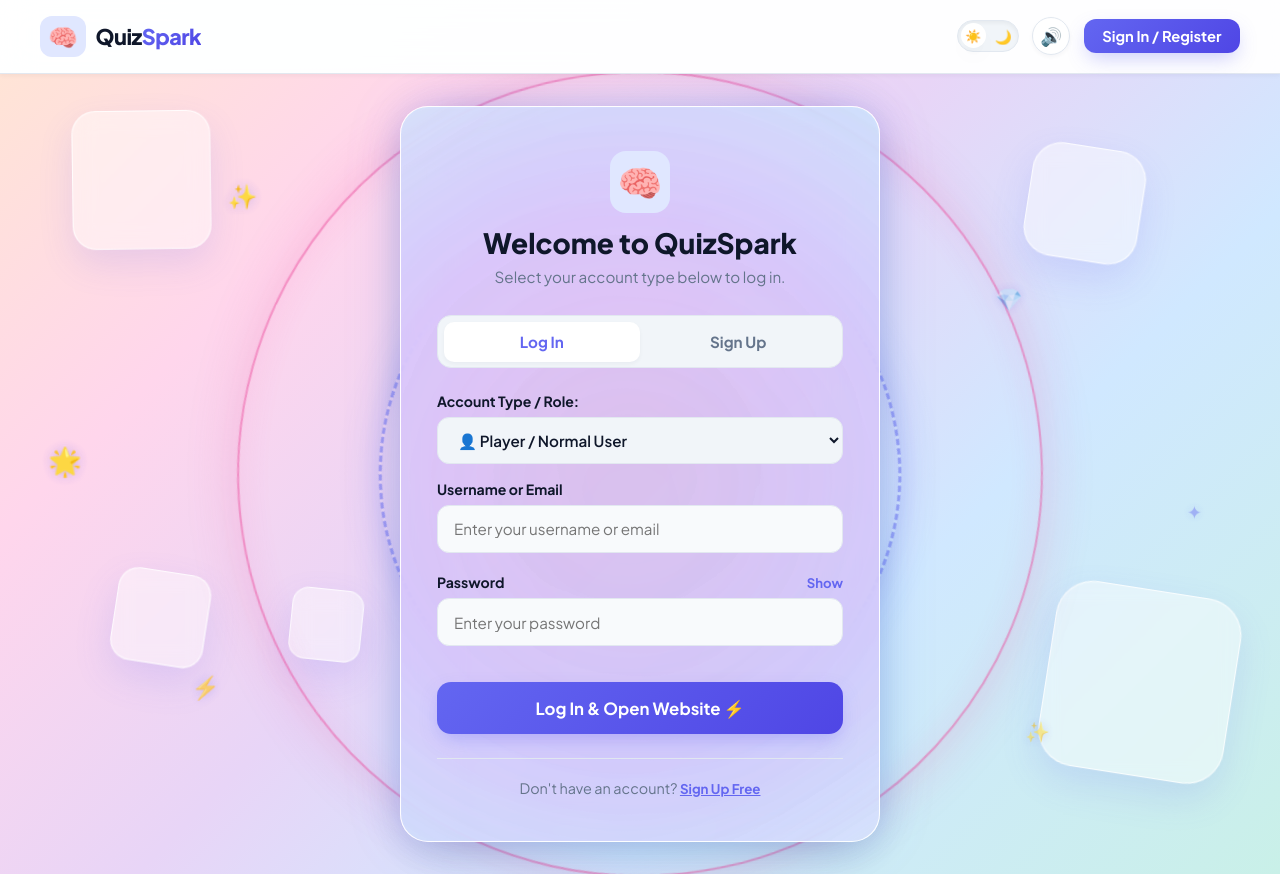
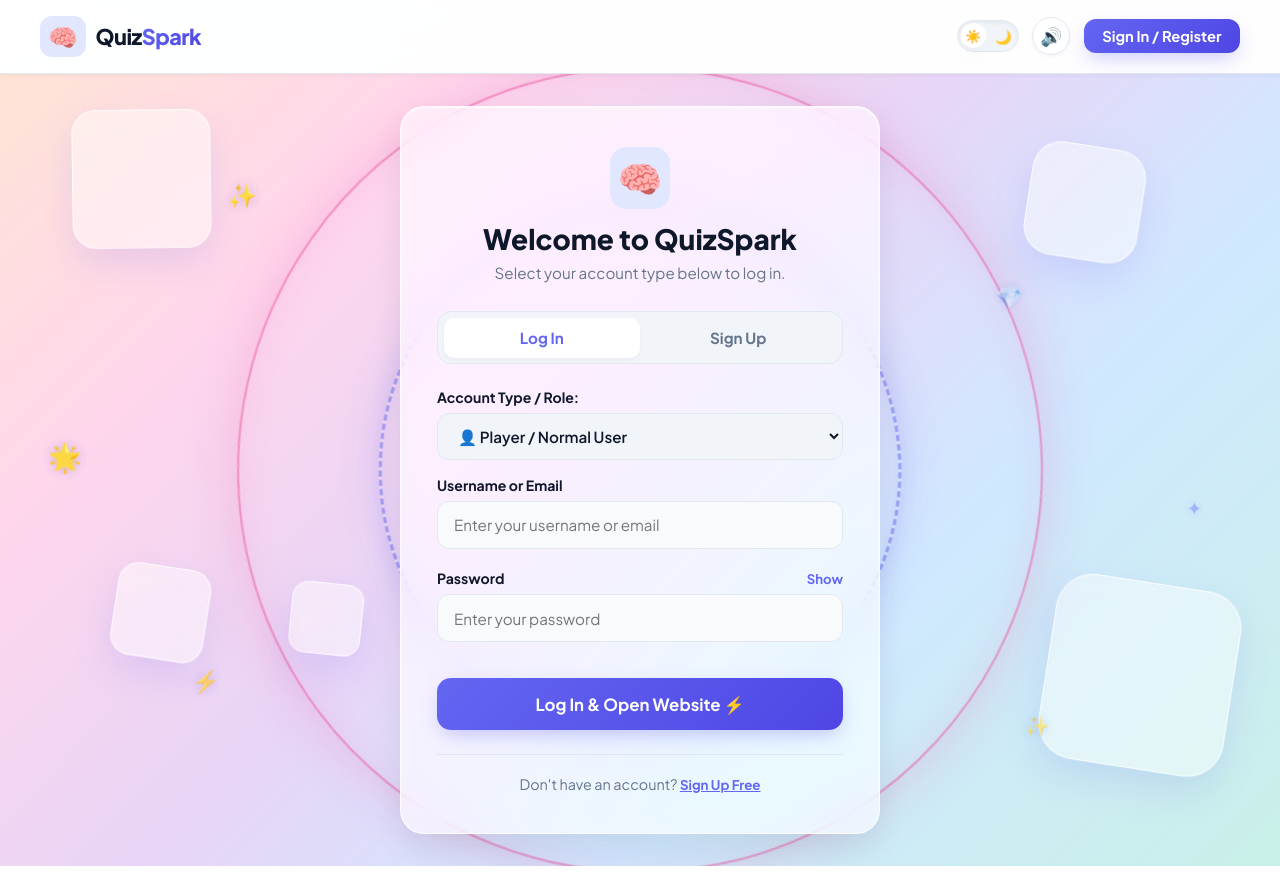
Before and after one commit to Shafiulla911/Quiz-App, a React (Create React App) app: page /login in a window 1280 px wide. Built offline with nearby package versions, Linux system fonts and the light colour scheme; no server answers.

Commit message:
Update auth-card to clean translucent glass effect

```diff
--- a/src/App.css
+++ b/src/App.css
@@ -692,107 +692,43 @@
   100% { opacity: 1;    transform: scale(1.05) translate(6px, -5px); }
 }
 
-/* Smokey Glassmorphism Card & Floating Aura Effect */
+/* Glassmorphism Card Effect (Clean Translucent Glass) */
 .auth-card {
   position: relative;
   z-index: 2;
   width: 100%;
   max-width: 480px;
 
-  /* Frosted Glass Base */
-  background: rgba(15, 23, 42, 0.78);
-  backdrop-filter: blur(28px) saturate(190%);
-  -webkit-backdrop-filter: blur(28px) saturate(190%);
-
-  border: 1px solid rgba(255, 255, 255, 0.16);
-  border-radius: 28px;
-  padding: 2.75rem 2.25rem;
-
-  /* Smokey Glow Box Shadow */
+  /* Semi-Transparent Glass Base so background elements shine through */
+  background: rgba(15, 23, 42, 0.55);
+  backdrop-filter: blur(18px) saturate(160%);
+  -webkit-backdrop-filter: blur(18px) saturate(160%);
+
+  border: 1px solid rgba(255, 255, 255, 0.18);
+  border-radius: 24px;
+  padding: 2.5rem 2.25rem;
+
+  /* Subtle Depth Shadow without neon glow */
   box-shadow:
-    0 20px 50px -10px rgba(0, 0, 0, 0.7),
-    0 0 35px -5px rgba(99, 102, 241, 0.35),
-    0 0 80px -15px rgba(168, 85, 247, 0.3),
-    inset 0 1px 1px 0 rgba(255, 255, 255, 0.22);
-  overflow: hidden;
-  transition: transform 0.4s cubic-bezier(0.16, 1, 0.3, 1), box-shadow 0.4s ease, border-color 0.3s ease;
+    0 15px 35px -5px rgba(0, 0, 0, 0.45),
+    inset 0 1px 1px 0 rgba(255, 255, 255, 0.2);
+  transition: transform 0.3s ease, box-shadow 0.3s ease, border-color 0.3s ease;
 }
 
 [data-theme="light"] .auth-card {
-  background: rgba(255, 255, 255, 0.85);
-  border: 1px solid rgba(255, 255, 255, 0.65);
+  background: rgba(255, 255, 255, 0.65);
+  border: 1px solid rgba(255, 255, 255, 0.7);
   box-shadow:
-    0 20px 45px -10px rgba(15, 23, 42, 0.12),
-    0 0 40px -5px rgba(99, 102, 241, 0.28),
-    0 0 70px -15px rgba(14, 165, 233, 0.22),
-    inset 0 1px 2px 0 rgba(255, 255, 255, 0.95);
-}
-
-/* Ambient Rotating Smokey Aura Behind Card */
-.auth-card::before {
-  content: "";
-  position: absolute;
-  top: -45%;
-  left: -45%;
-  width: 190%;
-  height: 190%;
-  z-index: -1;
-  background: radial-gradient(
-    circle at 50% 50%,
-    rgba(99, 102, 241, 0.25) 0%,
-    rgba(168, 85, 247, 0.2) 30%,
-    rgba(14, 165, 233, 0.14) 55%,
-    transparent 75%
-  );
-  filter: blur(45px);
-  animation: smokeyAuraDrift 14s ease-in-out infinite alternate;
-  pointer-events: none;
-}
-
-/* Internal Swirling Mist Effect */
-.auth-card::after {
-  content: "";
-  position: absolute;
-  bottom: -35%;
-  right: -35%;
-  width: 170%;
-  height: 170%;
-  z-index: -1;
-  background: radial-gradient(
-    circle at 50% 50%,
-    rgba(236, 72, 153, 0.18) 0%,
-    rgba(99, 102, 241, 0.16) 35%,
-    rgba(56, 189, 248, 0.12) 60%,
-    transparent 80%
-  );
-  filter: blur(50px);
-  animation: smokeyAuraDrift 18s ease-in-out infinite alternate-reverse;
-  pointer-events: none;
-}
-
-@keyframes smokeyAuraDrift {
-  0% {
-    transform: rotate(0deg) translate(0, 0) scale(1);
-    opacity: 0.75;
-  }
-  50% {
-    transform: rotate(180deg) translate(18px, -22px) scale(1.15);
-    opacity: 1;
-  }
-  100% {
-    transform: rotate(360deg) translate(-12px, 16px) scale(0.95);
-    opacity: 0.8;
-  }
+    0 15px 35px -5px rgba(15, 23, 42, 0.1),
+    inset 0 1px 2px 0 rgba(255, 255, 255, 0.8);
 }
 
 .auth-card:hover {
-  transform: translateY(-4px);
+  transform: translateY(-2px);
+  border-color: rgba(255, 255, 255, 0.28);
   box-shadow:
-    0 28px 65px -10px rgba(0, 0, 0, 0.75),
-    0 0 50px -3px rgba(99, 102, 241, 0.5),
-    0 0 95px -8px rgba(168, 85, 247, 0.4),
-    inset 0 1px 1px 0 rgba(255, 255, 255, 0.35);
-  border-color: rgba(129, 140, 248, 0.45);
+    0 20px 40px -5px rgba(0, 0, 0, 0.55),
+    inset 0 1px 1px 0 rgba(255, 255, 255, 0.3);
 }
 
 .auth-header {
```
